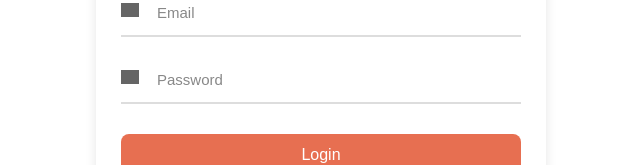
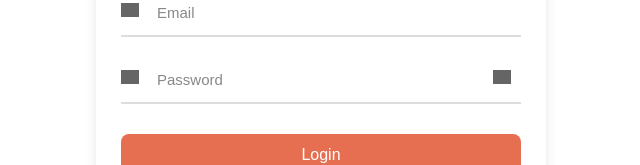
Before and after one commit to Poongodi09/Sign-In-up, a React (Vite) app in the folder client/: page /login in a window 1280 px wide. Shown: the part 202-367 px from the top of the page, without its empty margins (319-959 px from the left). Built offline with nearby package versions, Linux system fonts and the light colour scheme; grey boxes are pictures that could not be loaded.

Commit message:
Added view/hide password toggle in Login page

```diff
--- a/client/src/pages/Login.jsx
+++ b/client/src/pages/Login.jsx
@@ -7,14 +7,15 @@ import "../styles/Auth.css";
 const Login = () => {
   const [email, setEmail] = useState("");
   const [password, setPassword] = useState("");
-  const [loading, setLoading] = useState(false); // ✅ loading state
+  const [showPassword, setShowPassword] = useState(false); // ✅ toggle state
+  const [loading, setLoading] = useState(false);
   const { login } = useContext(AuthContext);
   const navigate = useNavigate();
 
   const handleSubmit = async (e) => {
     e.preventDefault();
     try {
-      setLoading(true); // start loading
+      setLoading(true);
       const res = await axios.post(
         "https://sign-in-up-backend-1w61.onrender.com/api/auth/login",
         { email, password }
@@ -24,7 +25,7 @@ const Login = () => {
     } catch (err) {
       alert(err.response?.data?.message || "Login failed");
     } finally {
-      setLoading(false); // stop loading
+      setLoading(false);
     }
   };
 
@@ -46,12 +47,16 @@ const Login = () => {
         <div className="input-group underline">
           <span className="icon lock"></span>
           <input
-            type="password"
+            type={showPassword ? "text" : "password"} // ✅ toggle password
             placeholder="Password"
             value={password}
             onChange={(e) => setPassword(e.target.value)}
             required
           />
+          <span
+            className={`icon eye ${showPassword ? "active" : ""}`}
+            onClick={() => setShowPassword(!showPassword)}
+          ></span>
         </div>
 
         <button type="submit" className="btn" disabled={loading}>
```
